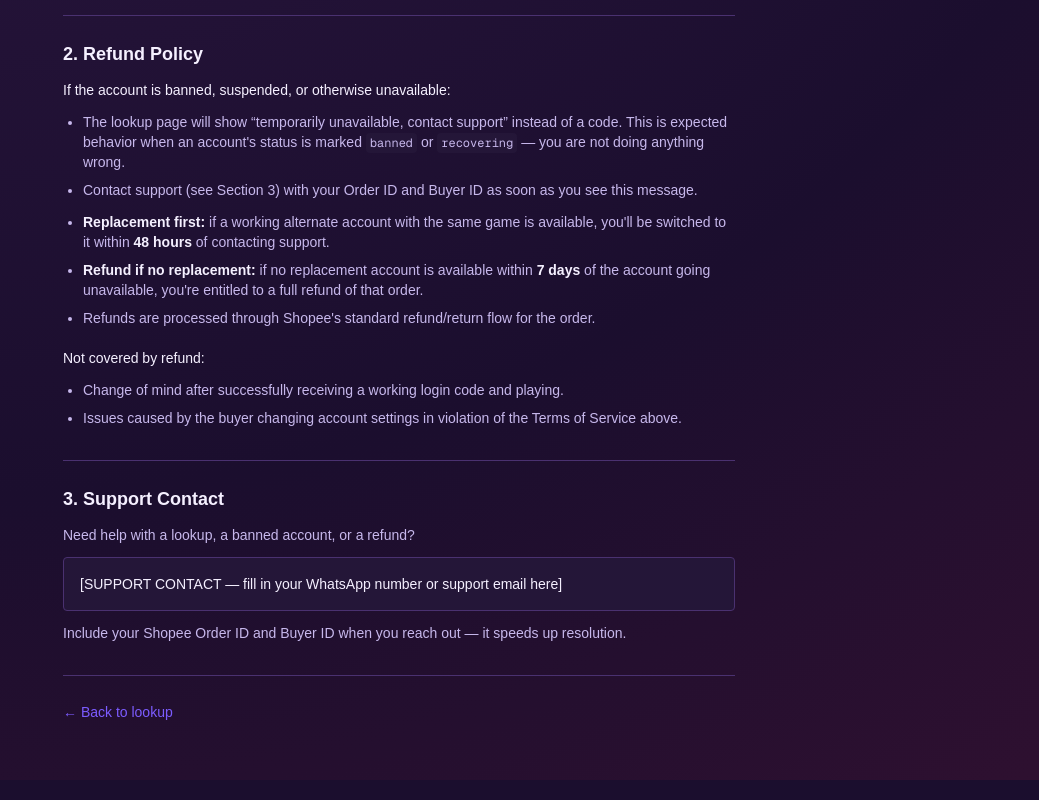
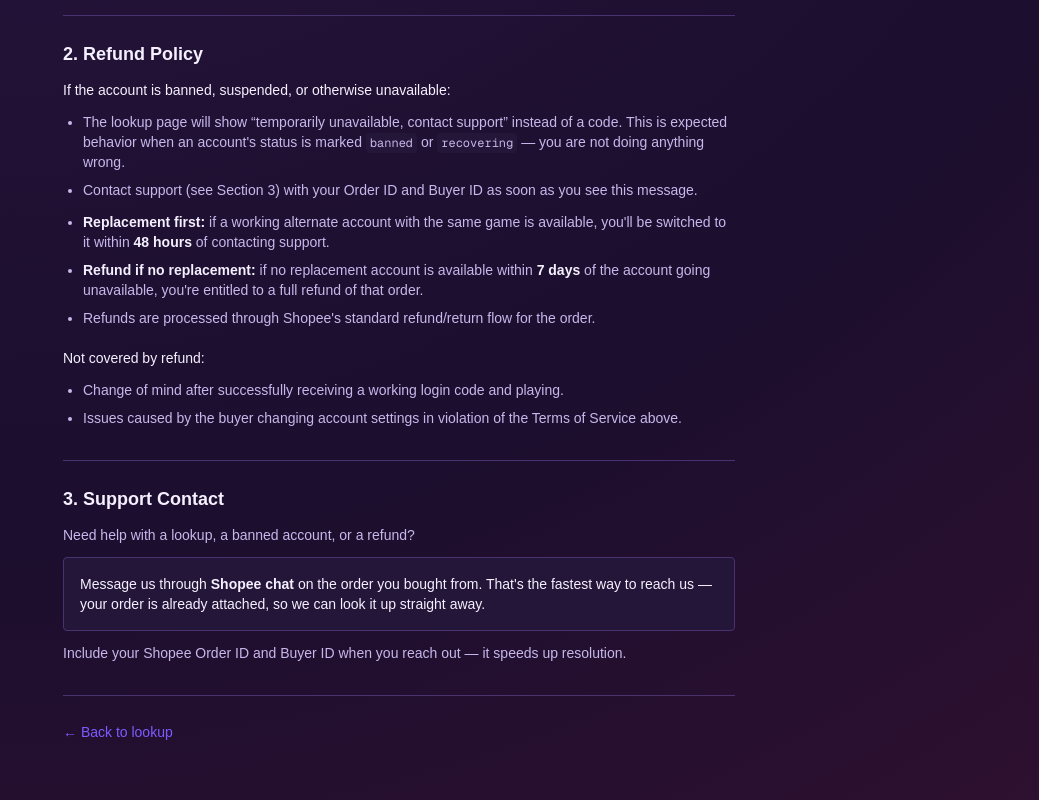
Before and after one commit to imchaisn/project-steamshare, a Next.js app: page /terms in a window 1280 px wide. Shown: the part 674-1474 px from the top of the page, without its empty margins (241-1280 px from the left). Built offline with nearby package versions, Linux system fonts and the light colour scheme.

Commit message:
Replace support-contact placeholder with Shopee chat
Buyers reach support through Shopee chat on their order, so there's no
separate contact channel to fill in.

```diff
--- a/app/page.tsx
+++ b/app/page.tsx
@@ -129,7 +129,7 @@ export default function LookupPage() {
         )}
 
         <p className="text-xs text-ink-dim text-center pt-2">
-          Need help? [SUPPORT CONTACT — fill in] ·{" "}
+          Need help? Message us on Shopee chat ·{" "}
           <Link href="/terms" className="text-accent hover:underline">
             Terms & Refund Policy
           </Link>
--- a/app/terms/page.tsx
+++ b/app/terms/page.tsx
@@ -130,7 +130,9 @@ export default function TermsPage() {
             Need help with a lookup, a banned account, or a refund?
           </p>
           <p className="rounded border border-line bg-surface-1 p-4 text-sm text-ink">
-            [SUPPORT CONTACT — fill in your WhatsApp number or support email here]
+            Message us through <strong>Shopee chat</strong> on the order you
+            bought from. That&apos;s the fastest way to reach us — your order is
+            already attached, so we can look it up straight away.
           </p>
           <p className="text-sm text-ink-dim">
             Include your Shopee Order ID and Buyer ID when you reach out — it
```
Also changed, not shown: 1 other file (tests, documents, lock files or other folders).
